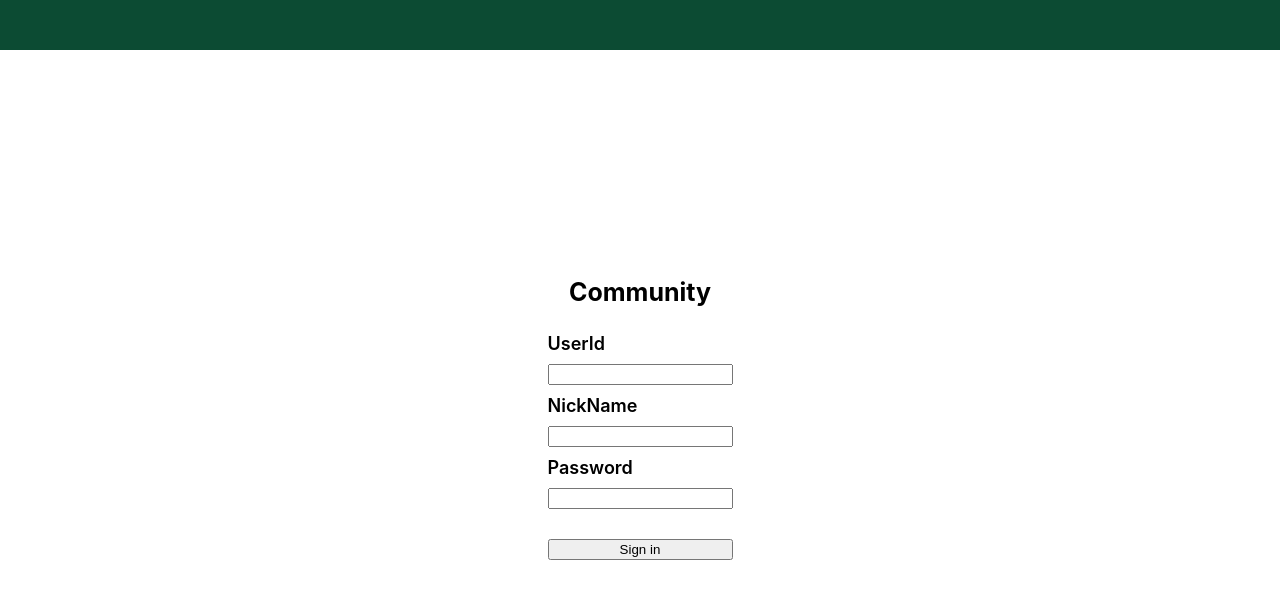
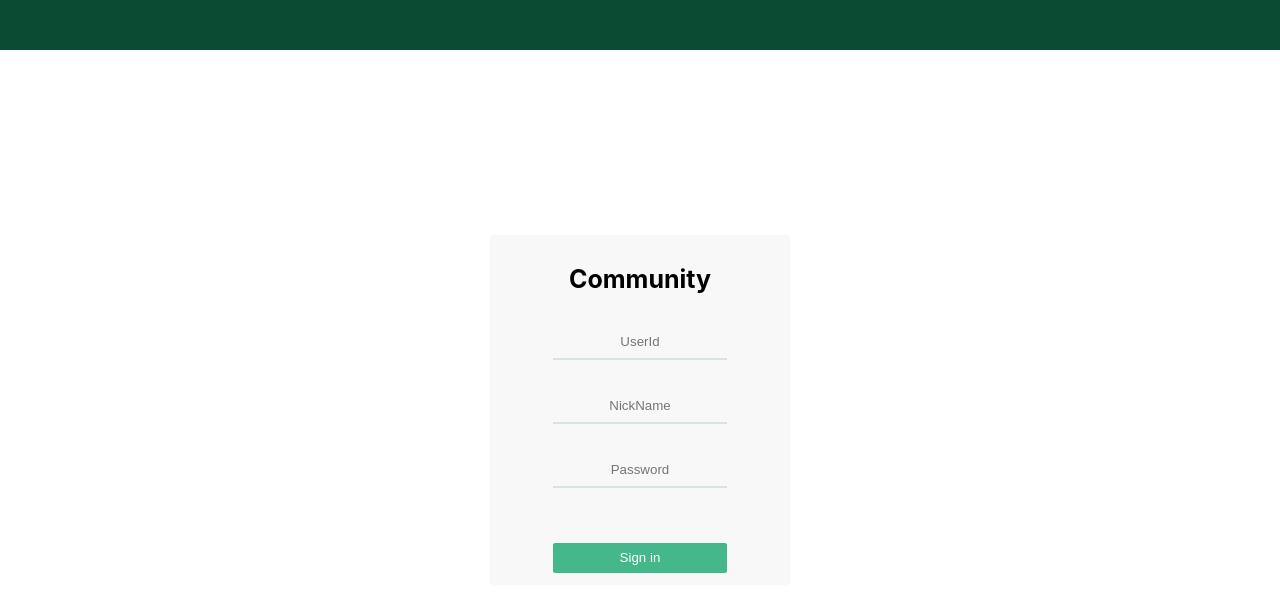
Before and after one commit to AlpoxTutoring/react-project1, a React (Create React App) app in the folder jiseong-choi/: page /register in a window 1280 px wide. Shown: the top 612 px of the page. Built offline with nearby package versions, Linux system fonts and the light colour scheme; the HTML template or start-up script is replaced by a standard one.

Commit message:
iAlmostFinishMyLoginAndRegisterPage

```diff
--- a/jiseong-choi/src/components/views/RegisterPage/RegisterPage.css
+++ b/jiseong-choi/src/components/views/RegisterPage/RegisterPage.css
@@ -1,14 +1,38 @@
+.register-wrapper{
+    width: 100%;
+    height: 90vh;
+    display: flex;
+    justify-content: center;
+    align-items: center;
+}
+
 .register-container {
     display: flex;
     justify-content: center;
     align-items: center;
-    width: 100%;
-    height: 90vh;
+    border-radius: 4px;
+    width: 300px;
+    height: 350px;
+    margin: 45px auto;
+    background-color: #f8f8f8;
 }
 
 .register-form {
     display: flex;
     flex-direction: column;
+}
+
+.register-form__input {
+    margin: 15px 0;
+    width: 170px;
+    height: 30px;
+    border: none;
+    background-color: #f8f8f8;
+    border-bottom: 2px solid #d5e6e0;
+}
+
+.register-form__input::placeholder{
+    text-align: center;
 }
 
 .register-form__label{
@@ -18,7 +42,12 @@
 }
 
 .sign-in__button{
-    margin-top: 10px;
+    margin-top: 20px;
+    height: 30px;
+    border: none;
+    background-color: #44B78B;
+    color: white;
+    border-radius: 2px;
 }
 
 .register-title{
@@ -27,3 +56,14 @@
     font-weight: 700;
     font-size: 25px;
 }
+
+.sign-in__button:hover {
+    transition: 0.5s ease-in-out;
+    background-color: #1C8364;
+}
+
+.register-form__input:focus {
+    transition: 1s ease-in-out;
+    border-color: #35C361;
+    outline: none;
+}
--- a/jiseong-choi/src/components/views/RegisterPage/RegisterPage.js
+++ b/jiseong-choi/src/components/views/RegisterPage/RegisterPage.js
@@ -43,16 +43,13 @@ function RegisterPage() {
     }
 
     return (
-
+        <div className="register-wrapper">
             <div className="register-container">
                 <form className="register-form" onSubmit={onSubmitHandler}>
                     <h1 className="register-title">Community</h1>
-                <label className="register-form__label">UserId</label>
-                <input type="text" value={id} onChange={onUserIdHandler} />
-                <label className="register-form__label">NickName</label>
-                <input type="text" value={nickname} onChange={onNicknamedHandler} />
-                <label className="register-form__label">Password</label>
-                <input type="password" value={password} onChange={onPasswordHandler} />
+                    <input className="register-form__input" placeholder="UserId" type="text" value={id} onChange={onUserIdHandler} />
+                    <input className="register-form__input" placeholder="NickName" type="text" value={nickname} onChange={onNicknamedHandler} />
+                    <input className="register-form__input" placeholder="Password" type="password" value={password} onChange={onPasswordHandler} />
 
                     <br />
                     <button className="sign-in__button" type='submit' >
@@ -60,6 +57,7 @@ function RegisterPage() {
                     </button>
                 </form>
             </div>
+        </div>
     )
 }
 
```
Also changed, not shown: 1 other file (tests, documents, lock files or other folders). Lines whose indentation alone changed are shown as unchanged.
